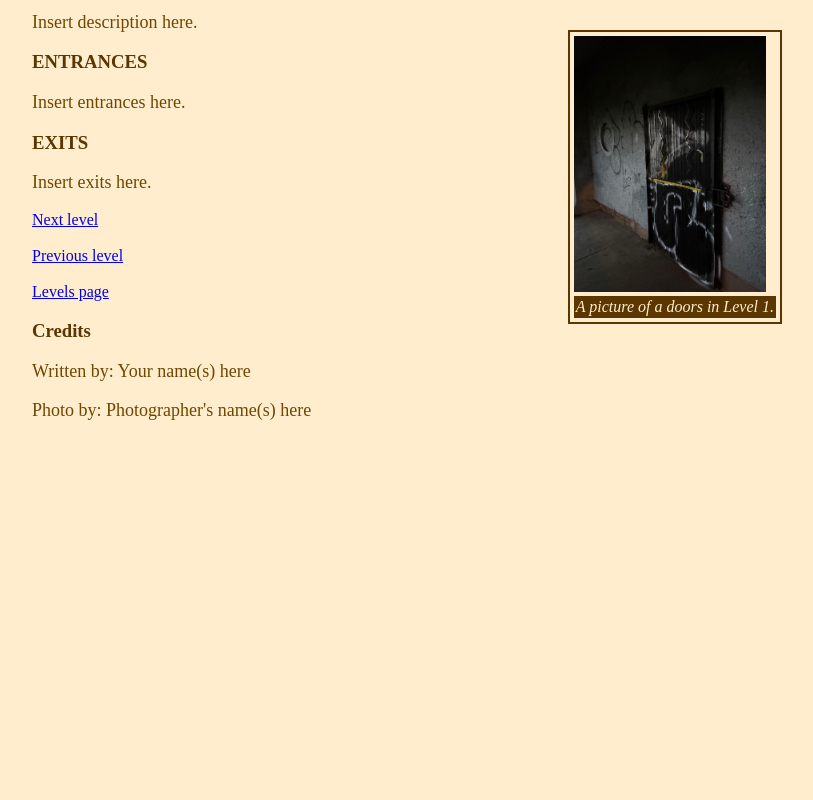
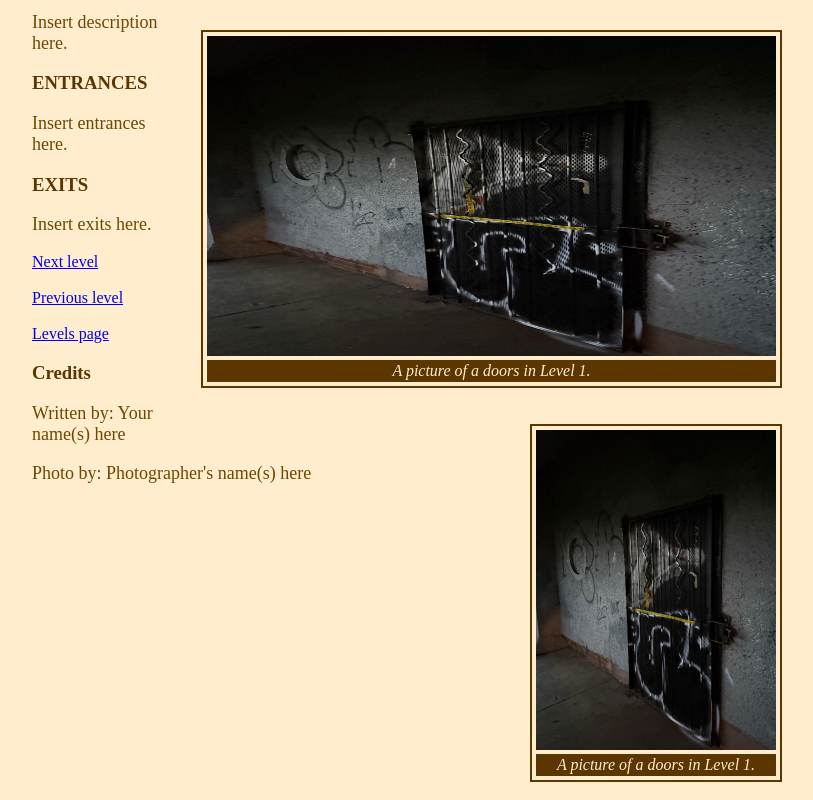
Before and after one commit to Oxanis/the-liminal-complex, a plain HTML site: page levels/1/index.html in a window 1280 px wide. Shown: the part 498-1298 px from the top of the page, without its empty margins (224-1037 px from the left). Before the commit the page ends 1039 px from the top, so only its background shows below. Drawn offline with Linux system fonts and the light colour scheme.

Commit message:
Update index.html

```diff
--- a/levels/1/index.html
+++ b/levels/1/index.html
@@ -14,7 +14,11 @@
 		<h3>DESCRIPTION</h3>
 		<p>
 			<figure style="float:right;">
-				<img src="/levels/1/level1image0.jpg" style="width:192px; height:256px;">
+				<img src="/levels/1/level1image0.jpg" style="width:569px; height:320px;">
+				<figcaption>A picture of a doors in Level 1.</figcaption>
+			</figure>
+			<figure style="float:right;">
+				<img src="/levels/1/level1image0.jpg" style="width:240px; height:320px;">
 				<figcaption>A picture of a doors in Level 1.</figcaption>
 			</figure>
 		</p><p>
```
